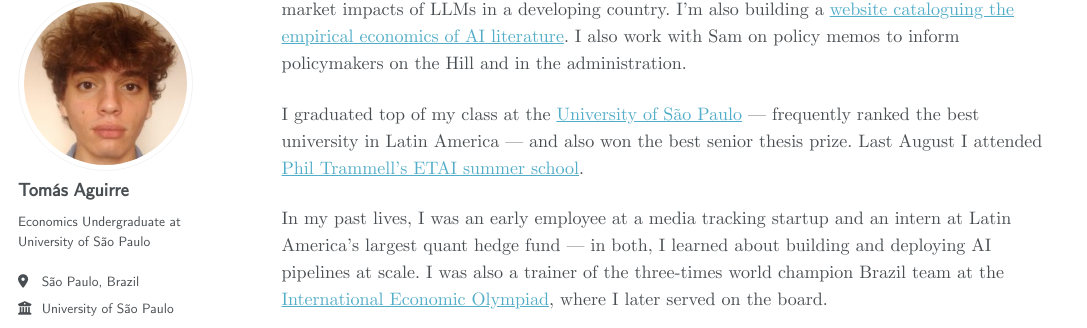
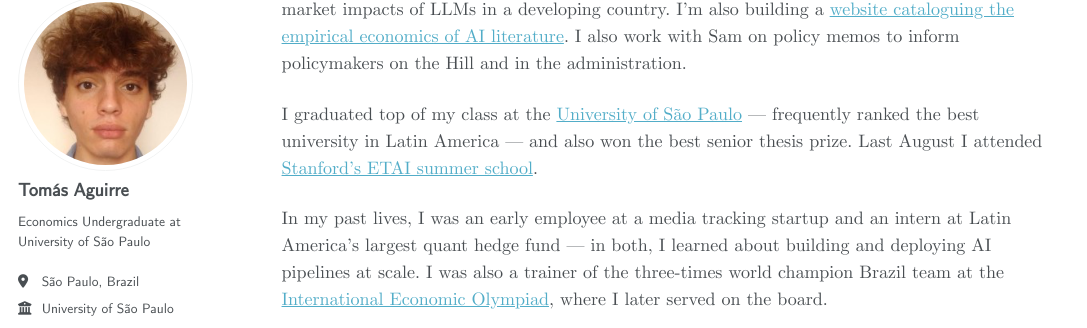
Before and after one commit to t6aguirre/t6aguirre.github.io, a Jekyll site: the page built from _pages/about.md, in a window 1280 px wide and 900 px high, scrolled down 462 px. Shown: the part 103-431 px from the top of the window, without its empty margins (0-1087 px from the left). Built offline with Jekyll 4.4.1, drawn with Linux system fonts in a browser that asks for light colours.

Commit message:
Replace Phil Trammell with Stanford for ETAI

```diff
--- a/_pages/about.md
+++ b/_pages/about.md
@@ -14,7 +14,7 @@ My work with Sam on AI-induced job displacement was published as [a chapter](htt
 
 Lately, I've been collaborating with Rishi on open-source task-level estimates for AI exposure and time savings, and exploring new measures of the jagged frontier. I'm finishing a paper that uses Brazilian administrative data for what may be the first causal analysis of aggregate labor market impacts of LLMs in a developing country. I'm also building a [website cataloguing the empirical economics of AI literature](https://empirical-economics-of-ai.vercel.app/). I also work with Sam on policy memos to inform policymakers on the Hill and in the administration.
 
-I graduated top of my class at the [University of São Paulo](https://www5.usp.br/english/) — frequently ranked the best university in Latin America — and also won the best senior thesis prize. Last August I attended [Phil Trammell's ETAI summer school](https://etai.stanford.edu/).
+I graduated top of my class at the [University of São Paulo](https://www5.usp.br/english/) — frequently ranked the best university in Latin America — and also won the best senior thesis prize. Last August I attended [Stanford's ETAI summer school](https://etai.stanford.edu/).
 
 In my past lives, I was an early employee at a media tracking startup and an intern at Latin America's largest quant hedge fund — in both, I learned about building and deploying AI pipelines at scale. I was also a trainer of the three-times world champion Brazil team at the [International Economic Olympiad](https://ieo-official.org/), where I later served on the board.
 
```
